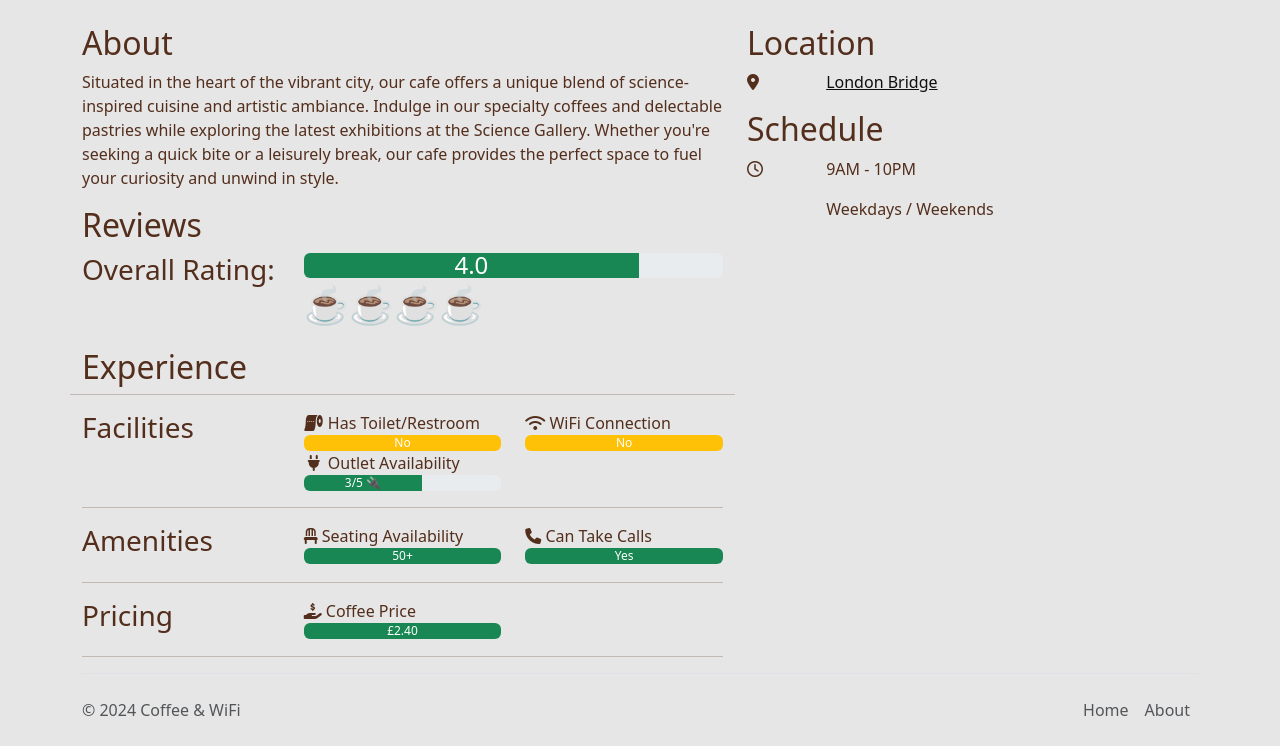
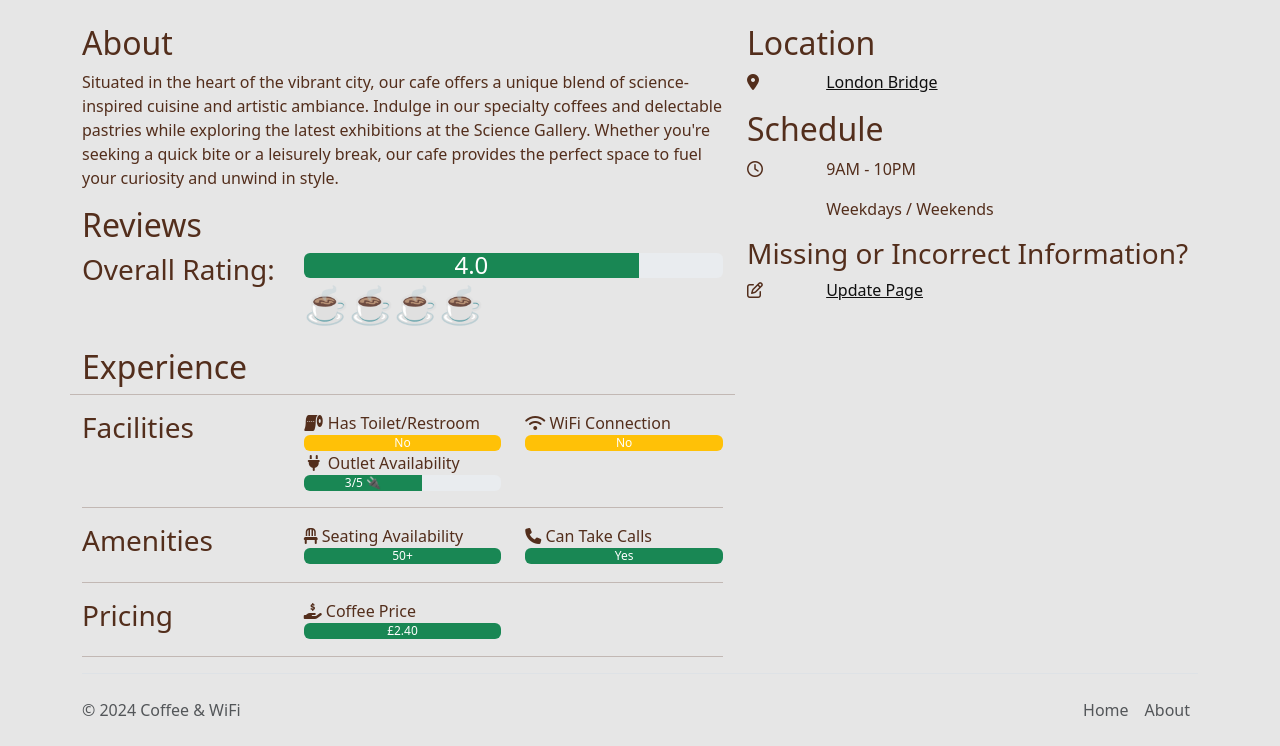
Before and after one commit to thronejsc/Coffee-Wifi-Website, a Flask app: a page that uses templates/cafe.html in a window 1280 px wide. Shown: the part 473-1219 px from the top of the page. Run offline with Flask 3, Linux system fonts and the light colour scheme; some libraries are stand-ins or nearby versions.

Commit message:
Implemented update feature for cafes, allowing users to modify cafe information as needed.

```diff
--- a/main.py
+++ b/main.py
@@ -1,4 +1,4 @@
-from flask import Flask, jsonify, render_template, request, redirect, url_for
+from flask import Flask, jsonify, render_template, redirect, url_for
 from flask_sqlalchemy import SQLAlchemy
 from sqlalchemy.orm import DeclarativeBase, Mapped, mapped_column
 from sqlalchemy import Integer, String, Boolean
@@ -6,7 +6,6 @@ from flask_bootstrap import Bootstrap5
 from flask_wtf import FlaskForm
 from wtforms import StringField, SubmitField, SelectField, TextAreaField, BooleanField
 from wtforms.validators import DataRequired, URL
-import random
 
 app = Flask(__name__)
 app.config['SECRET_KEY'] = '8BYkEfBA6O6donzWlSihBXox7C0sKR6b'
@@ -131,7 +130,6 @@ def calculate_overall_rating(ratings):
 def all_cafe_json():
     cafes = []
     all_cafes = db.session.execute(db.select(Cafe)).scalars().all()
-
     if all_cafes:
         for cafe in all_cafes:
             cafe_json = {
@@ -224,6 +222,19 @@ def rate_cafe(cafe_name):
     return render_template('rating.html', form=form)
 
 
+@app.route('/update-cafe/<cafe_name>', methods=['GET', 'POST'])
+def update_cafe(cafe_name):
+    requested_cafe = Cafe.query.filter_by(name=cafe_name).first()
+    form = CafeForm(obj=requested_cafe)
+
+    if form.validate_on_submit():
+        form.populate_obj(requested_cafe)
+        db.session.commit()
+        return redirect(url_for('cafe', cafe_name=requested_cafe.name))
+
+    return render_template('update.html', form=form)
+
+
 @app.route('/about')
 def about():
     return render_template('about.html')
--- a/templates/cafe.html
+++ b/templates/cafe.html
@@ -188,7 +188,6 @@
                             </p>
                         </div>
                     </div>
-
                 </div>
                 <div id="schedule">
                     <h2>Schedule</h2>
@@ -202,6 +201,19 @@
                         </div>
                     </div>
                 </div>
+                <div id="update">
+                    <h3>Missing or Incorrect Information?</h3>
+                    <div class="row">
+                        <div class="col-md-2">
+                            <i class="fa-regular fa-pen-to-square"></i>
+                        </div>
+                        <div class="col-md-10">
+                            <p>
+                                <a href="{{ url_for('update_cafe', cafe_name=cafe.name) }}">Update Page</a>
+                            </p>
+                        </div>
+                    </div>
+                </div>
 <!--                col-4-->
             </div>
         </div>
```
Also changed, not shown: templates/update.html (added, +20 -0 lines).
